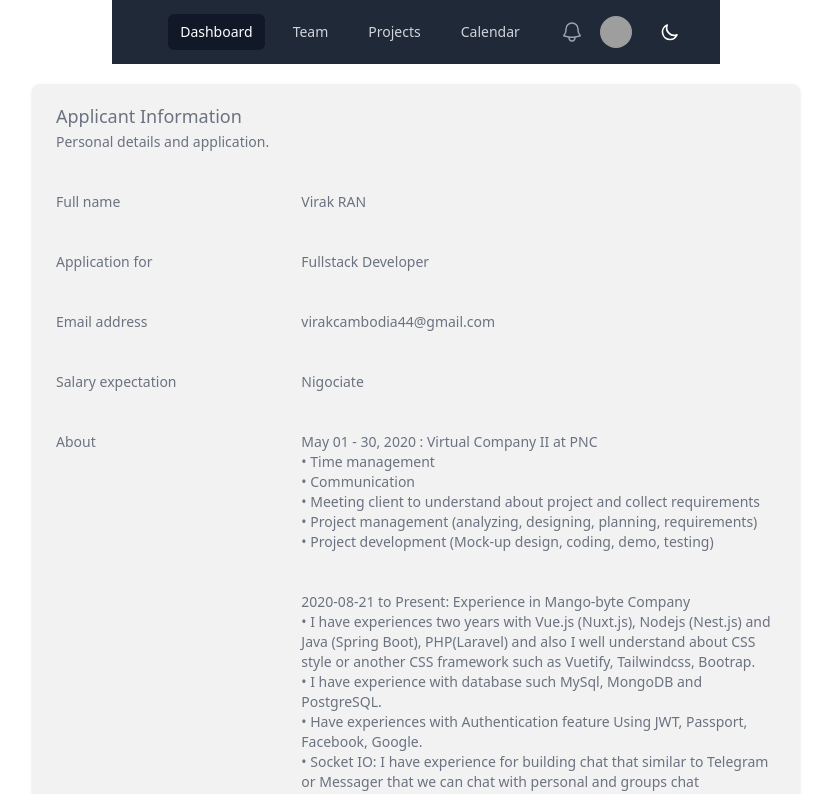
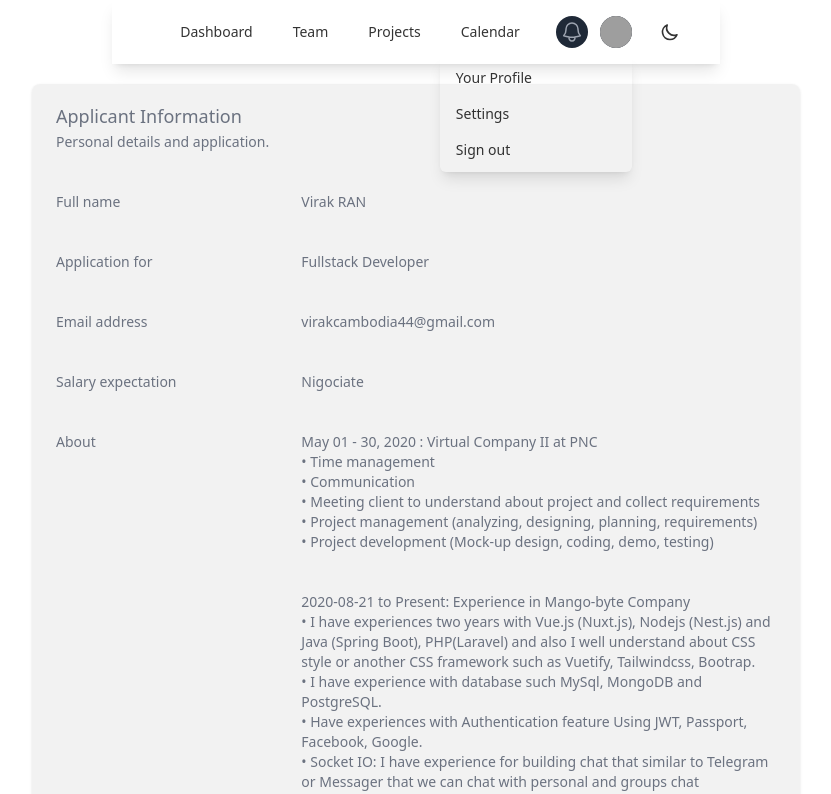
Before and after one commit to virak0001/nuxt-3-code-base, a Nuxt app: page / in a window 1280 px wide. Shown: the top 794 px of the page, without its empty margins (224-1055 px from the left). Built offline with nearby package versions, Linux system fonts and the light colour scheme; grey boxes are pictures that could not be loaded.

Commit message:
chore: improvement

```diff
--- a/components/Info/Container.vue
+++ b/components/Info/Container.vue
@@ -1,5 +1,5 @@
 <template>
-  <div class="w-screen-md mx-auto rounded-lg">
+  <div class="sm:w-xl md:w-screen-md mx-auto rounded-lg">
     <slot />
   </div>
 </template>
--- a/components/Navigation.vue
+++ b/components/Navigation.vue
@@ -1,9 +1,9 @@
 <template>
-  <nav class="bg-gray-800">
+  <nav class="shadow-lg">
     <div class="mx-auto max-w-7xl px-2 sm:px-6 lg:px-8">
       <div class="relative flex h-16 items-center justify-between">
         <div class="absolute inset-y-0 left-0 flex items-center sm:hidden">
-          <button type="button" class="inline-flex items-center justify-center rounded-md p-2 text-gray-400 hover:bg-gray-700 hover:text-white focus:outline-none focus:ring-2 focus:ring-inset focus:ring-white" aria-controls="mobile-menu" aria-expanded="false">
+          <button type="button" class="inline-flex items-center justify-center rounded-md p-2 text-gray-400 hover:bg-gray-700 hover focus:outline-none focus:ring-2 focus:ring-inset focus:ring-white" aria-controls="mobile-menu" aria-expanded="false">
             <span class="sr-only">Open main menu</span>
             <svg
               class="block h-6 w-6"
@@ -32,18 +32,18 @@
         <div class="flex flex-1 items-center justify-center sm:items-stretch sm:justify-start">
           <div class="hidden sm:ml-6 sm:block">
             <div class="flex space-x-4">
-              <a href="#" class="bg-gray-900 text-white px-3 py-2 rounded-md text-sm font-medium" aria-current="page">Dashboard</a>
+              <a class="px-3 py-2 rounded-md text-sm font-medium" aria-current="page">Dashboard</a>
 
-              <a href="#" class="text-gray-300 hover:bg-gray-700 hover:text-white px-3 py-2 rounded-md text-sm font-medium">Team</a>
+              <a class="px-3 py-2 rounded-md text-sm font-medium">Team</a>
 
-              <a href="#" class="text-gray-300 hover:bg-gray-700 hover:text-white px-3 py-2 rounded-md text-sm font-medium">Projects</a>
+              <a class="px-3 py-2 rounded-md text-sm font-medium">Projects</a>
 
-              <a href="#" class="text-gray-300 hover:bg-gray-700 hover:text-white px-3 py-2 rounded-md text-sm font-medium">Calendar</a>
+              <a class="px-3 py-2 rounded-md text-sm font-medium">Calendar</a>
             </div>
           </div>
         </div>
         <div class="absolute inset-y-0 right-0 flex items-center pr-2 sm:static sm:inset-auto sm:ml-6 sm:pr-0">
-          <button type="button" class="rounded-full bg-gray-800 p-1 text-gray-400 hover:text-white focus:outline-none focus:ring-2 focus:ring-white focus:ring-offset-2 focus:ring-offset-gray-800">
+          <button type="button" class="rounded-full bg-gray-800 p-1 text-gray-400 focus:outline-none focus:ring-2 focus:ring-white focus:ring-offset-2 focus:ring-offset-gray-800">
             <span class="sr-only">View notifications</span>
             <svg
               class="h-6 w-6"
@@ -58,19 +58,17 @@
             </svg>
           </button>
 
-          <!-- Profile dropdown -->
           <div class="relative ml-3">
             <div>
-              <button id="user-menu-button" type="button" class="flex rounded-full bg-gray-800 text-sm focus:outline-none focus:ring-2 focus:ring-white focus:ring-offset-2 focus:ring-offset-gray-800" aria-expanded="false" aria-haspopup="true">
-                <span class="sr-only">Open user menu</span>
+              <button class="flex rounded-full bg-gray-800 text-sm focus:outline-none focus:ring-2 focus:ring-white focus:ring-offset-2 focus:ring-offset-gray-800" aria-expanded="false" aria-haspopup="true">
                 <img class="h-8 w-8 rounded-full" src="https://images.unsplash.com/photo-1472099645785-5658abf4ff4e?ixlib=rb-1.2.1&ixid=eyJhcHBfaWQiOjEyMDd9&auto=format&fit=facearea&facepad=2&w=256&h=256&q=80" alt="">
               </button>
             </div>
-            <!-- <div class="absolute right-0 z-10 mt-2 w-48 origin-top-right rounded-md bg-white py-1 shadow-lg ring-1 ring-black ring-opacity-5 focus:outline-none" role="menu" aria-orientation="vertical" aria-labelledby="user-menu-button" tabindex="-1">
-              <a id="user-menu-item-0" href="#" class="block px-4 py-2 text-sm text-gray-700" role="menuitem" tabindex="-1">Your Profile</a>
-              <a id="user-menu-item-1" href="#" class="block px-4 py-2 text-sm text-gray-700" role="menuitem" tabindex="-1">Settings</a>
-              <a id="user-menu-item-2" href="#" class="block px-4 py-2 text-sm text-gray-700" role="menuitem" tabindex="-1">Sign out</a>
-            </div> -->
+            <div class="absolute right-0 z-10 mt-2 w-48 origin-top-right rounded-md py-1 shadow-lg focus:outline-none">
+              <a class="block px-4 py-2 text-sm">Your Profile</a>
+              <a class="block px-4 py-2 text-sm">Settings</a>
+              <a class="block px-4 py-2 text-sm">Sign out</a>
+            </div>
           </div>
         </div>
         <Theme class="ml-5" />
@@ -78,16 +76,14 @@
     </div>
     <div id="mobile-menu" class="sm:hidden">
       <div class="space-y-1 px-2 pt-2 pb-3">
-        <a href="#" class="bg-gray-900 text-white block px-3 py-2 rounded-md text-base font-medium" aria-current="page">Dashboard</a>
+        <a href="#" class="bg-gray-900 block px-3 py-2 rounded-md text-base font-medium" aria-current="page">Dashboard</a>
 
-        <a href="#" class="text-gray-300 hover:bg-gray-700 hover:text-white block px-3 py-2 rounded-md text-base font-medium">Team</a>
+        <a href="#" class="hover:bg-gray-700 hover block px-3 py-2 rounded-md text-base font-medium">Team</a>
 
-        <a href="#" class="text-gray-300 hover:bg-gray-700 hover:text-white block px-3 py-2 rounded-md text-base font-medium">Projects</a>
+        <a href="#" class="hover:bg-gray-700 hover block px-3 py-2 rounded-md text-base font-medium">Projects</a>
 
-        <a href="#" class="text-gray-300 hover:bg-gray-700 hover:text-white block px-3 py-2 rounded-md text-base font-medium">Calendar</a>
+        <a href="#" class="hover:bg-gray-700 hover block px-3 py-2 rounded-md text-base font-medium">Calendar</a>
       </div>
     </div>
   </nav>
 </template>
-<script setup lang="ts">
-</script>
--- a/components/Theme.vue
+++ b/components/Theme.vue
@@ -1,5 +1,5 @@
 <template>
-  <div class="flex w-9 h-9 rounded-full text-white justify-center items-center cursor-pointer" @click="mode">
+  <div class="flex w-9 h-9 rounded-full justify-center items-center cursor-pointer" @click="mode">
     <svg
       v-if="$colorMode.value === 'dark'"
       xmlns="http://www.w3.org/2000/svg"
```
